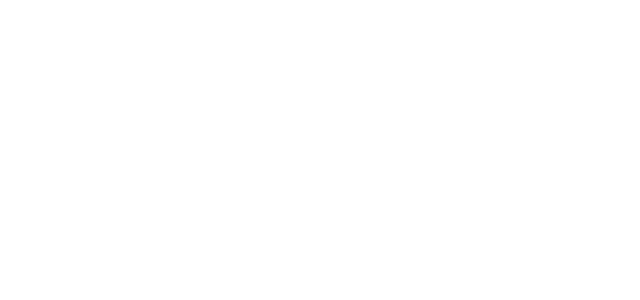
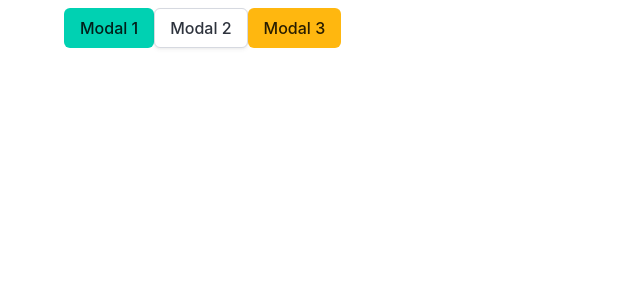
Before and after one commit to Kasparsu/mm23learnnode, a Vue app: page / in a window 1280 px wide. Shown: the top 300 px of the page, without its empty margins (0-640 px from the left). Built offline with nearby package versions, Linux system fonts and the light colour scheme.

Commit message:
Add modal component and example

```diff
--- a/src/App.vue
+++ b/src/App.vue
@@ -1,6 +1,32 @@
 <script setup>
+import { ref } from 'vue';
+import Modal from './components/Modal.vue';
+let modalActive = ref(false);
+let modal2Active = ref(false);
+let modal3Active = ref(false);
 
 </script>
 <template>
+    <div class="container mt-2">
+        <button class="button is-primary" @click="modalActive = true">Modal 1</button>
+        <button class="button is-secondary" @click="modal2Active = true">Modal 2</button>
+        <button class="button is-warning" @click="modal3Active = true">Modal 3</button>
+    </div>
+    <Modal :active="modalActive" @close="modalActive = false"
+        url="https://bulma.io/assets/images/placeholders/1280x960.png">
 
+
+    </Modal>
+    <Modal :active="modal2Active" @close="modal2Active = false" url="https://picsum.photos/seed/modal2/1280/960">
+    </Modal>
+
+    <Modal :active="modal3Active" @close="modal3Active = false">
+        <div class="notification is-primary">
+            <button class="delete" @click="modal3Active = false"></button>
+            Primar lorem ipsum dolor sit amet, consectetur adipiscing elit lorem ipsum
+            dolor. <strong>Pellentesque risus mi</strong>, tempus quis placerat ut, porta
+            nec nulla. Vestibulum rhoncus ac ex sit amet fringilla. Nullam gravida purus
+            diam, et dictum <a>felis venenatis</a> efficitur.
+        </div>
+    </Modal>
 </template>
--- /dev/null
+++ b/src/components/Modal.vue
@@ -0,0 +1,17 @@
+<script setup>
+defineProps(['active', 'url']);
+</script>
+<template>
+    <div class="modal" :class="{ 'is-active': active }">
+        <div class="modal-background" @click="$emit('close')"></div>
+        <div class="modal-content">
+            <slot>
+                <p class="image is-4by3">
+                    <img :src="url" alt="">
+                </p>
+            </slot>
+
+        </div>
+        <button class="modal-close is-large" aria-label="close" @click="$emit('close')"></button>
+    </div>
+</template>
```
